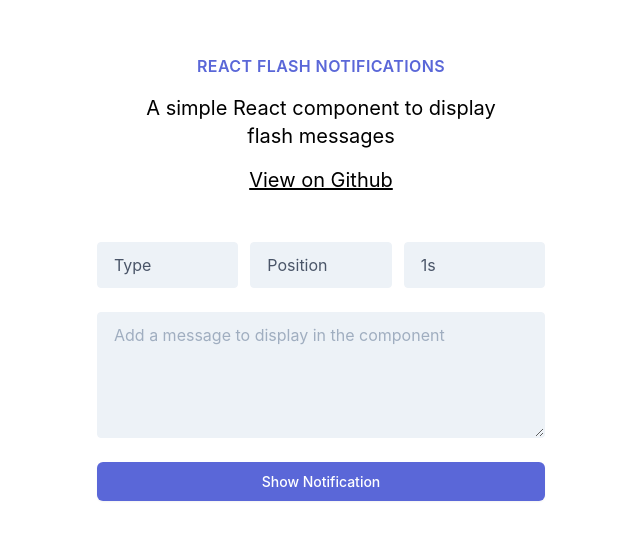
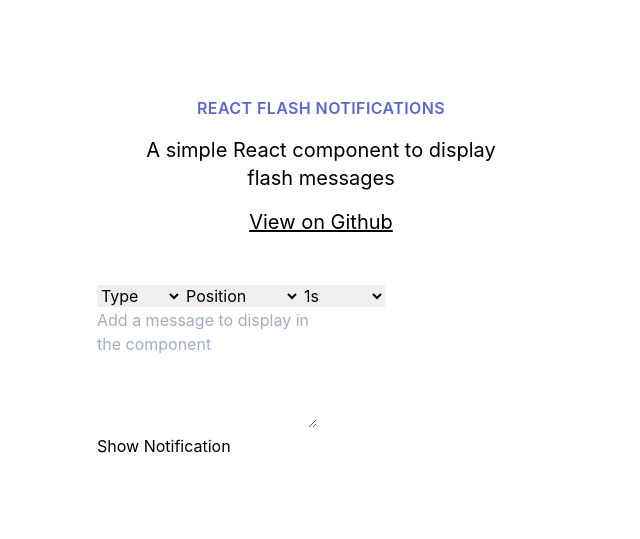
Before and after one commit to claeusdev/react-flash-message, a React (Create React App) app: page / in a window 1280 px wide. Shown: the part 151-690 px from the top of the page, without its empty margins (319-959 px from the left). Built offline with nearby package versions, Linux system fonts and the light colour scheme.

Commit message:
remove tailwind

```diff
--- a/src/App.js
+++ b/src/App.js
@@ -45,9 +45,8 @@
           </div>
         </div>
         <form onSubmit={handleShowToast}>
-          <div className="grid md:grid-cols-3 gap-3">
+          <div>
             <select
-              className="block appearance-none mb-6 w-full bg-gray-200 border border-gray-200 text-gray-700 py-3 px-4 pr-8 rounded leading-tight focus:outline-none focus:bg-white focus:border-gray-500"
               id="lang"
               onChange={({ target }) => setType(target.value)}
               value={type}
@@ -58,7 +57,6 @@
               <option value="error">Error</option>
             </select>
             <select
-              className="block appearance-none mb-6 w-full bg-gray-200 border border-gray-200 text-gray-700 py-3 px-4 pr-8 rounded leading-tight focus:outline-none focus:bg-white focus:border-gray-500"
               id="lang"
               onChange={({ target }) => setPosition(target.value)}
               value={position}
@@ -70,7 +68,6 @@
               <option value="bright">Bottom Right</option>
             </select>
             <select
-              className="block appearance-none mb-6 w-full bg-gray-200 border border-gray-200 text-gray-700 py-3 px-4 pr-8 rounded leading-tight focus:outline-none focus:bg-white focus:border-gray-500"
               id="lang"
               onChange={({ target }) => setTimer(target.value)}
               value={timer}
@@ -82,7 +79,6 @@
             </select>
           </div>
           <textarea
-            className="block appearance-none w-full bg-gray-200 border border-gray-200 text-gray-700 py-3 px-4 pr-8 rounded leading-tight focus:outline-none focus:bg-white focus:border-gray-500"
             cols="20"
             rows="5"
             value={message}
@@ -90,14 +86,9 @@
             placeholder="Add a message to display in the component"
           />
 
-          <div className="mt-6">
-            <span className="block w-full rounded-md shadow-sm">
-              <button
-                type="submit"
-                className="w-full flex justify-center py-2 px-4 border border-transparent text-sm font-medium rounded-md text-white bg-indigo-600 hover:bg-indigo-500 focus:outline-none focus:border-indigo-700 focus:shadow-outline-indigo active:bg-indigo-700 transition duration-150 ease-in-out"
-              >
-                Show Notification
-              </button>
+          <div>
+            <span>
+              <button type="submit">Show Notification</button>
             </span>
           </div>
         </form>
```
